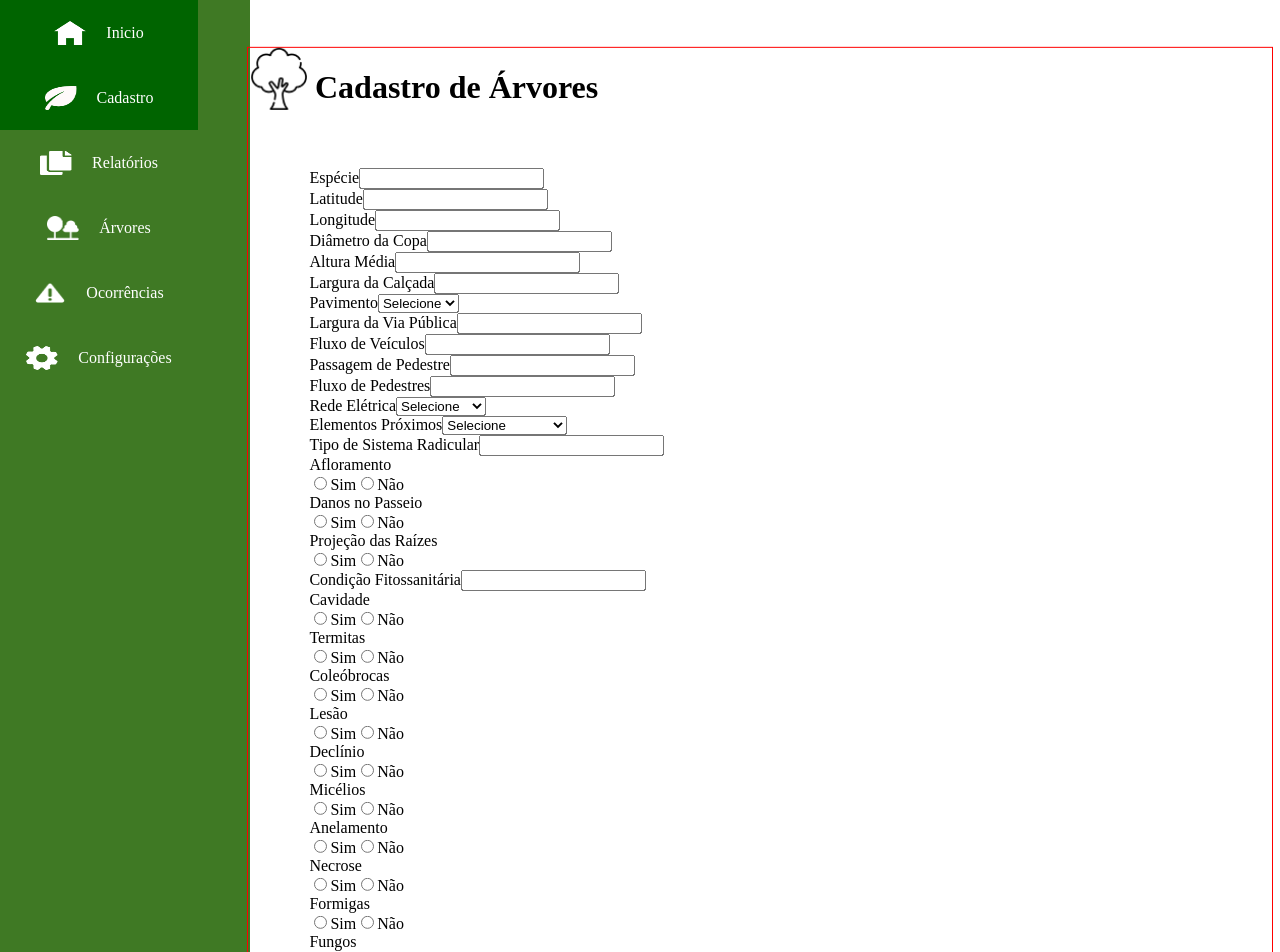
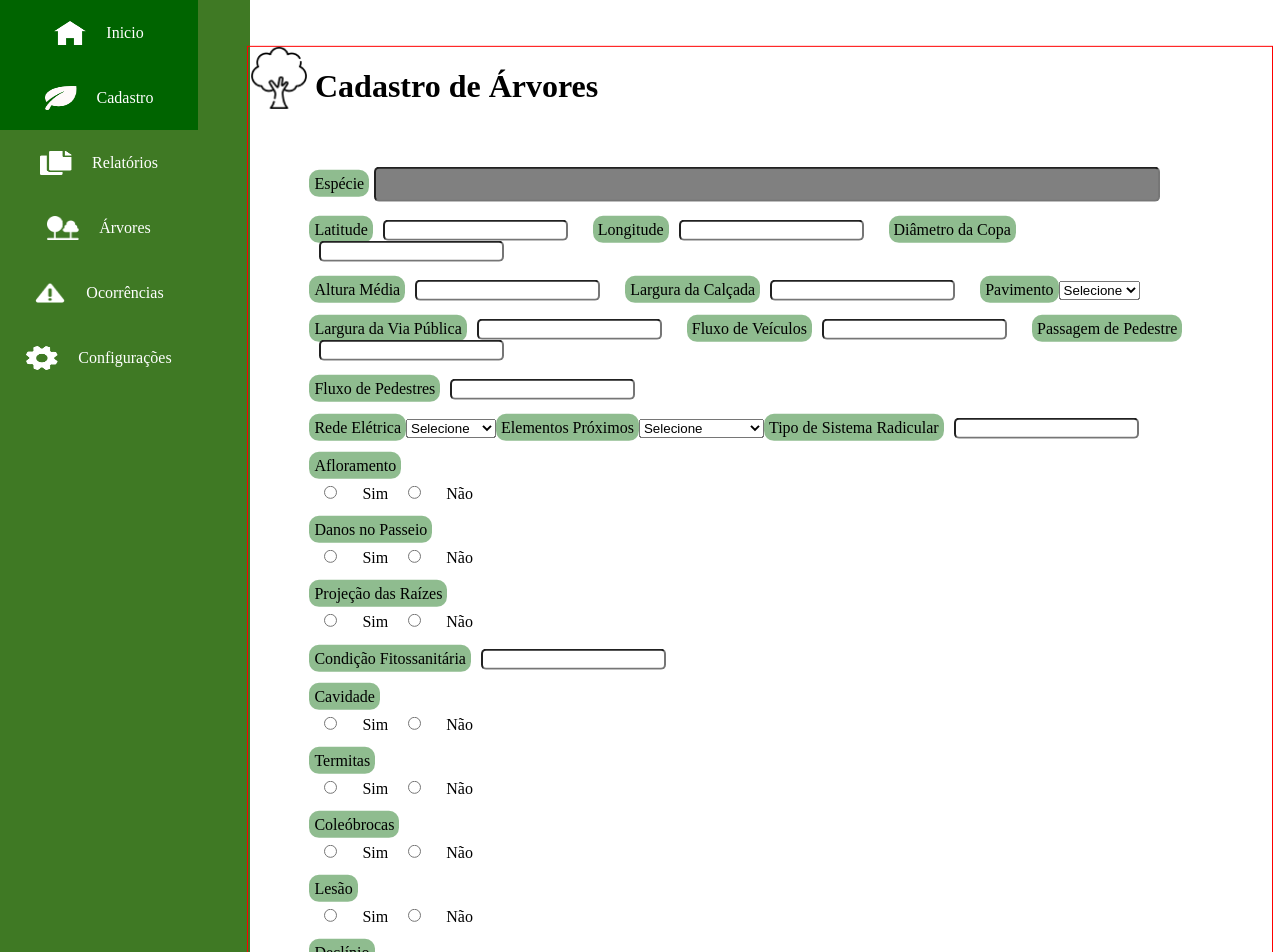
Before and after one commit to Limaisaias-ux/sgau, a React (Create React App) app: page /cadastro in a window 1280 px wide. Shown: the top 952 px of the page. Built offline with nearby package versions, Linux system fonts and the light colour scheme.

Commit message:
Adicionei css no forms

```diff
--- a/src/pages/Cadastro.css
+++ b/src/pages/Cadastro.css
@@ -2,7 +2,7 @@
     border: solid red 1px;
     width: 80%;
     margin-left: 120px;
-    margin-top: 210px;
+    margin-top: 450px;
 
     position: absolute;
     top: 50%;
@@ -30,3 +30,34 @@
     width: 62px;
     margin-right: 5px;
 }
+
+.campform{
+    width: 85%;
+    padding: 8px ;
+    background-color: #808080;
+    margin-left: 5px;
+}
+
+input{
+    margin: 0 25px 0 10px;
+    border-radius: 5px;
+
+}
+
+form > div {
+    margin-bottom: 18px;
+}
+
+label{
+    background-color: rgb(143, 188, 143);
+    padding: 5px;
+    border-radius: 10px 10px ;
+}
+
+.escolha{
+    margin-top: 10px;
+}
+
+.escolha > label{
+    background-color: white;
+}
--- a/src/pages/Cadastro.js
+++ b/src/pages/Cadastro.js
@@ -100,20 +100,18 @@ const Cadastro = () => {
         <Form>
           <div>
             <label>Espécie</label>
-            <Field type="text" name="especie" />
+            <Field className="campform" type="text" name="especie" />
             <ErrorMessage name="especie" />
           </div>
           <div>
             <label>Latitude</label>
             <Field type="text" name="latitude" />
             <ErrorMessage name="latitude" />
-          </div>
-          <div>
+
             <label>Longitude</label>
             <Field type="text" name="longitude" />
             <ErrorMessage name="longitude" />
-          </div>
-          <div>
+
             <label>Diâmetro da Copa</label>
             <Field type="text" name="diametro_copa" />
             <ErrorMessage name="diametro_copa" />
@@ -122,13 +120,11 @@ const Cadastro = () => {
             <label>Altura Média</label>
             <Field type="text" name="altura_media" />
             <ErrorMessage name="altura_media" />
-          </div>
-          <div>
+
             <label>Largura da Calçada</label>
             <Field type="text" name="largura_calcada" />
             <ErrorMessage name="largura_calcada" />
-          </div>
-          <div>
+
             <label>Pavimento</label>
             <Field as="select" name="pavimento">
               <option value="">Selecione</option>
@@ -142,13 +138,11 @@ const Cadastro = () => {
             <label>Largura da Via Pública</label>
             <Field type="text" name="largura_via_publica" />
             <ErrorMessage name="largura_via_publica" />
-          </div>
-          <div>
+
             <label>Fluxo de Veículos</label>
             <Field type="text" name="fluxo_veiculos" />
             <ErrorMessage name="fluxo_veiculos" />
-          </div>
-          <div>
+
             <label>Passagem de Pedestre</label>
             <Field type="text" name="passagem_pedestre" />
             <ErrorMessage name="passagem_pedestre" />
@@ -167,8 +161,7 @@ const Cadastro = () => {
               <option value="Telefonica">Telefônica</option>
             </Field>
             <ErrorMessage name="rede_eletrica" />
-          </div>
-          <div>
+
             <label>Elementos Próximos</label>
             <Field as="select" name="elementos_proximos">
               <option value="">Selecione</option>
@@ -177,15 +170,14 @@ const Cadastro = () => {
               <option value="Telefonica">Telefônica</option>
             </Field>
             <ErrorMessage name="elementos_proximos" />
-          </div>
-          <div>
+
             <label>Tipo de Sistema Radicular</label>
             <Field type="text" name="tipo_sistema_radicular" />
             <ErrorMessage name="tipo_sistema_radicular" />
           </div>
           <div>
             <label>Afloramento</label>
-            <div>
+            <div className='escolha'>
               <label>
                 <Field type="radio" name="afloramento" value="Sim" />
                 Sim
@@ -199,7 +191,7 @@ const Cadastro = () => {
           </div>
           <div>
             <label>Danos no Passeio</label>
-            <div>
+            <div className='escolha'>
               <label>
                 <Field type="radio" name="danos_passeio" value="Sim" />
                 Sim
@@ -213,7 +205,7 @@ const Cadastro = () => {
           </div>
           <div>
             <label>Projeção das Raízes</label>
-            <div>
+            <div className='escolha'>
               <label>
                 <Field type="radio" name="projecao_raizes" value="Sim" />
                 Sim
@@ -232,7 +224,7 @@ const Cadastro = () => {
           </div>
           <div>
             <label>Cavidade</label>
-            <div>
+            <div className='escolha'>
               <label>
                 <Field type="radio" name="cavidade" value="Sim" />
                 Sim
@@ -246,7 +238,7 @@ const Cadastro = () => {
           </div>
           <div>
             <label>Termitas</label>
-            <div>
+            <div className='escolha'>
               <label>
                 <Field type="radio" name="termitas" value="Sim" />
                 Sim
@@ -260,7 +252,7 @@ const Cadastro = () => {
           </div>
           <div>
             <label>Coleóbrocas</label>
-            <div>
+            <div className='escolha'>
               <label>
                 <Field type="radio" name="coleobrocas" value="Sim" />
                 Sim
@@ -274,7 +266,7 @@ const Cadastro = () => {
           </div>
           <div>
             <label>Lesão</label>
-            <div>
+            <div className='escolha'>
               <label>
                 <Field type="radio" name="lesao" value="Sim" />
                 Sim
@@ -288,7 +280,7 @@ const Cadastro = () => {
           </div>
           <div>
             <label>Declínio</label>
-            <div>
+            <div className='escolha'>
               <label>
                 <Field type="radio" name="declinio" value="Sim" />
                 Sim
@@ -302,7 +294,7 @@ const Cadastro = () => {
           </div>
           <div>
             <label>Micélios</label>
-            <div>
+            <div className='escolha'>
               <label>
                 <Field type="radio" name="micelios" value="Sim" />
                 Sim
@@ -316,7 +308,7 @@ const Cadastro = () => {
           </div>
           <div>
             <label>Anelamento</label>
-            <div>
+            <div className='escolha'>
               <label>
                 <Field type="radio" name="anelamento" value="Sim" />
                 Sim
@@ -330,7 +322,7 @@ const Cadastro = () => {
           </div>
           <div>
             <label>Necrose</label>
-            <div>
+            <div className='escolha'>
               <label>
                 <Field type="radio" name="necrose" value="Sim" />
                 Sim
@@ -344,7 +336,7 @@ const Cadastro = () => {
           </div>
           <div>
             <label>Formigas</label>
-            <div>
+            <div className='escolha'>
               <label>
                 <Field type="radio" name="formigas" value="Sim" />
                 Sim
@@ -358,7 +350,7 @@ const Cadastro = () => {
           </div>
           <div>
             <label>Fungos</label>
-            <div>
+            <div className='escolha'>
               <label>
                 <Field type="radio" name="fungos" value="Sim" />
                 Sim
@@ -377,7 +369,7 @@ const Cadastro = () => {
           </div>
           <div>
             <label>Compromete Condição da Árvore</label>
-            <div>
+            <div className='escolha'>
               <label>
                 <Field type="radio" name="compromete_condicao_arvore" value="Sim" />
                 Sim
@@ -391,7 +383,7 @@ const Cadastro = () => {
           </div>
           <div>
             <label>Monitorar</label>
-            <div>
+            <div className='escolha'>
               <label>
                 <Field type="radio" name="monitorar" value="Sim" />
                 Sim
```
